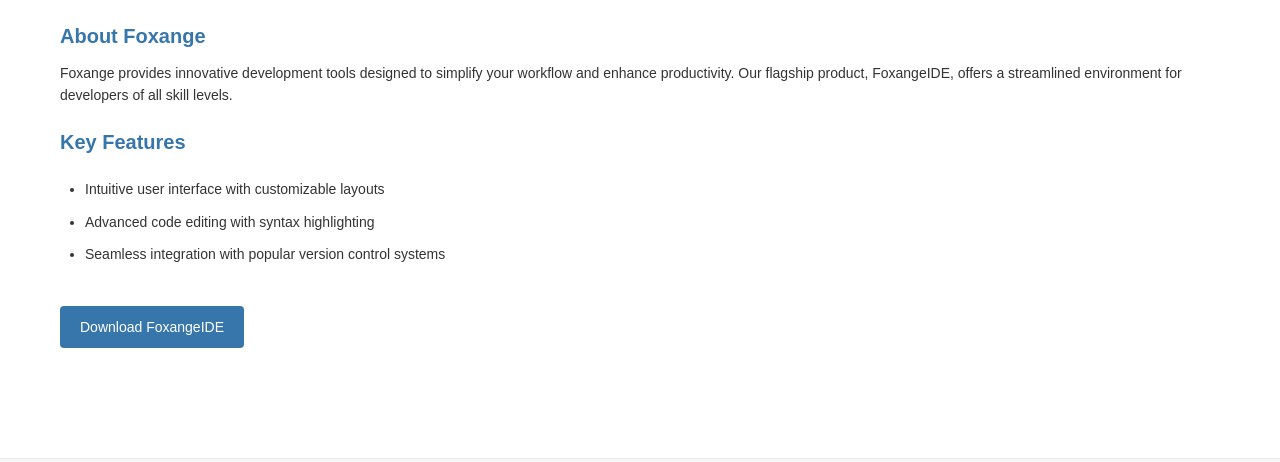
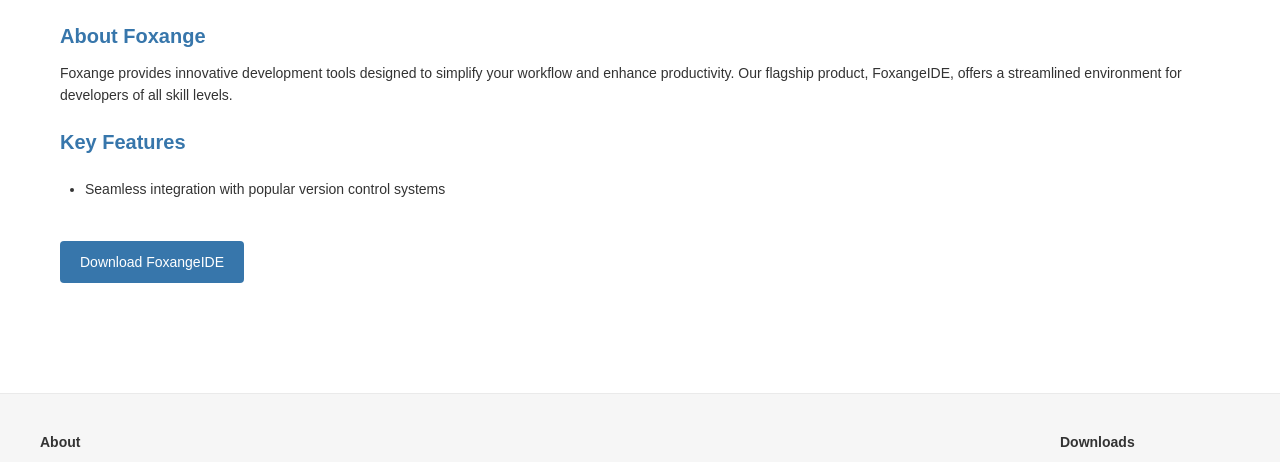
Before and after one commit to foxange-org/foxange-org.github.io, a plain HTML site: page index.html in a window 1280 px wide. Shown: the part 272-734 px from the top of the page. Drawn offline with Linux system fonts and the light colour scheme.

Commit message:
Update index.html

```diff
--- a/index.html
+++ b/index.html
@@ -278,8 +278,6 @@
 
             <h2>Key Features</h2>
             <ul class="feature-list">
-                <li>Intuitive user interface with customizable layouts</li>
-                <li>Advanced code editing with syntax highlighting</li>
                 <li>Seamless integration with popular version control systems</li>
             </ul>
 
@@ -331,4 +329,5 @@
         });
     </script>
 </body>
+
 </html>
```
